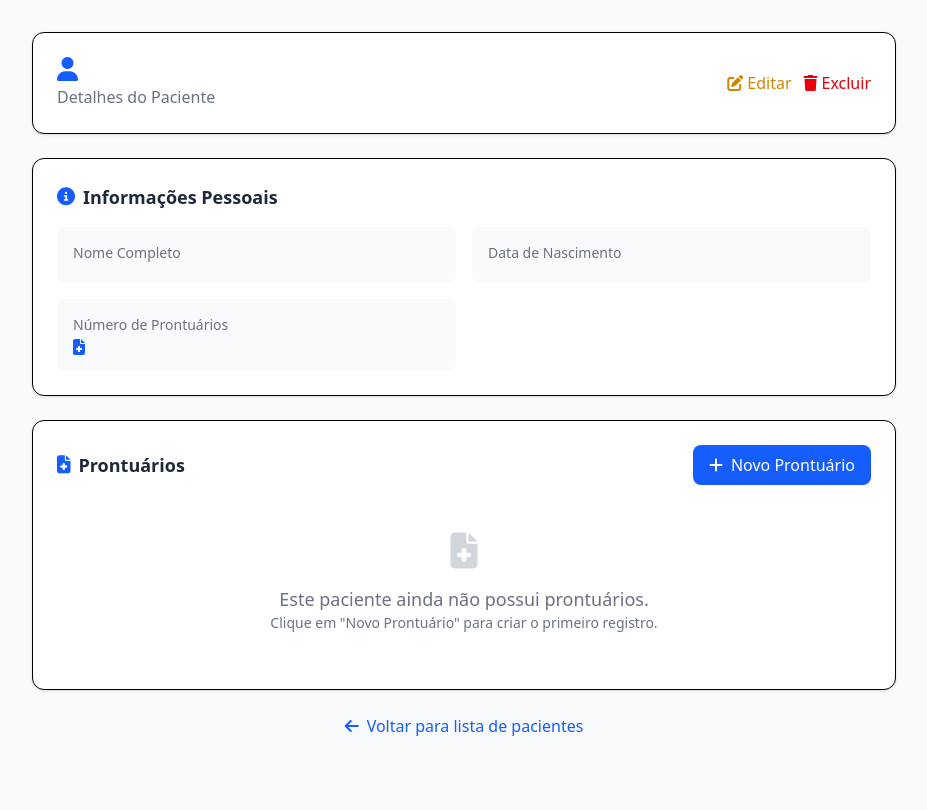
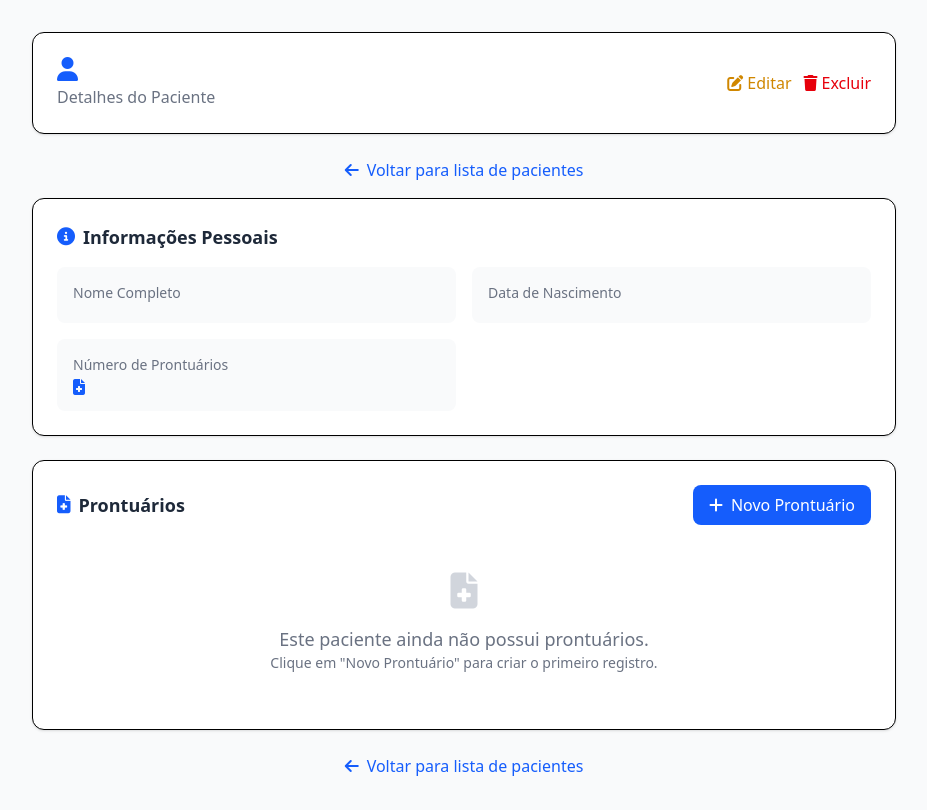
Before and after one commit to psifabiohenrique/psi-assist-backend, a Django app: template src/patients/templates/patients/patient_detail.html in a window 1280 px wide. Shown: the whole page, without its empty margins (176-1103 px from the left). Before the commit the page ends 736 px from the top, so only its background shows below. Run offline with Django 5.2, Linux system fonts and the light colour scheme; the template is opened without the code that fills it, so the values that code supplies are empty.

Commit message:
Added top turn back buttons to patient_detail and psyrecord_details

```diff
--- a/src/patients/templates/patients/patient_detail.html
+++ b/src/patients/templates/patients/patient_detail.html
@@ -36,6 +36,14 @@
                     </a>
                 </div>
             </div>
+        </div>
+
+        <div class="text-center">
+            <a href="{% url 'patients:list' %}"
+                class="inline-flex pb-4 items-center space-x-2 text-blue-600 hover:text-blue-800 hover:scale-105 transition-transform duration-200">
+                <i class="fas fa-arrow-left"></i>
+                <span>Voltar para lista de pacientes</span>
+            </a>
         </div>
 
         <!-- Informações do Paciente -->
```
Also changed, not shown: src/psy_records/templates/psy_records/psyrecord_detail.html (+8 -0 lines).
